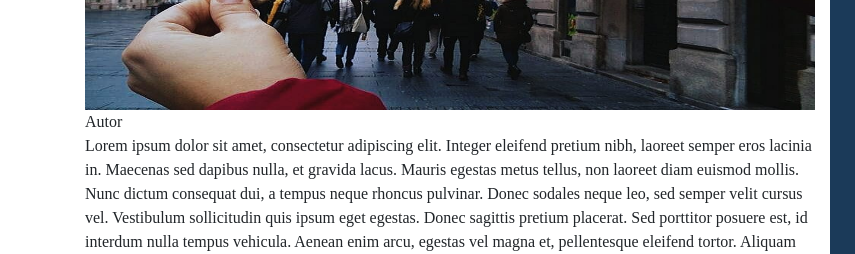
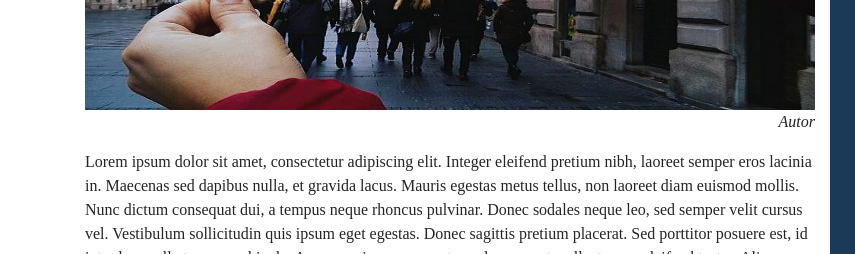
Before and after one commit to best-mostar/LBGMostarWEBPage, a plain HTML site: page news.html in a window 1280 px wide. Shown: the part 466-720 px from the top of the page, 0-855 px from the left. Drawn offline with nearby package versions, Linux system fonts and the light colour scheme; files that its build step writes are made by us from their sources.

Commit message:
some styles

```diff
--- a/news.html
+++ b/news.html
@@ -30,7 +30,7 @@
                 <h2>Red bull "Can you make it"</h2>
                 <h5>Naši članovi u takmičenju, Jan, 2020 </h5>
                 <div class="fakeimg"><img src="images/home_background.jpg" alt=""></div>
-                <span id="autor">Autor</span>
+                <p id="autor">Autor</p>
 
                 <p class="align-bottom">Lorem ipsum dolor sit amet, consectetur adipiscing elit. Integer eleifend
                     pretium nibh, laoreet
--- a/style/news.css
+++ b/style/news.css
@@ -41,4 +41,5 @@ img {
 
 #autor {
     text-align: end;
+    font-style: italic;
 }
```
